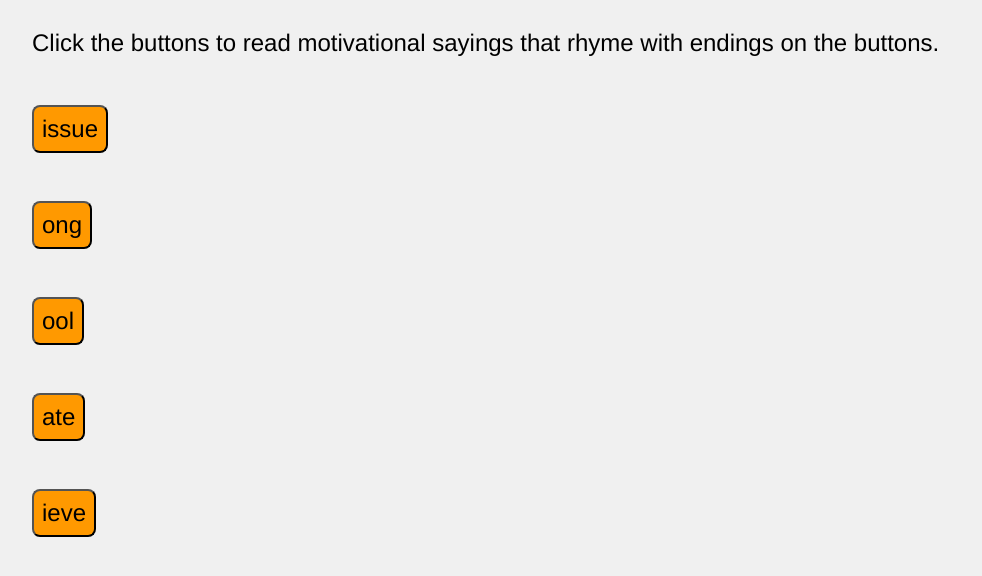
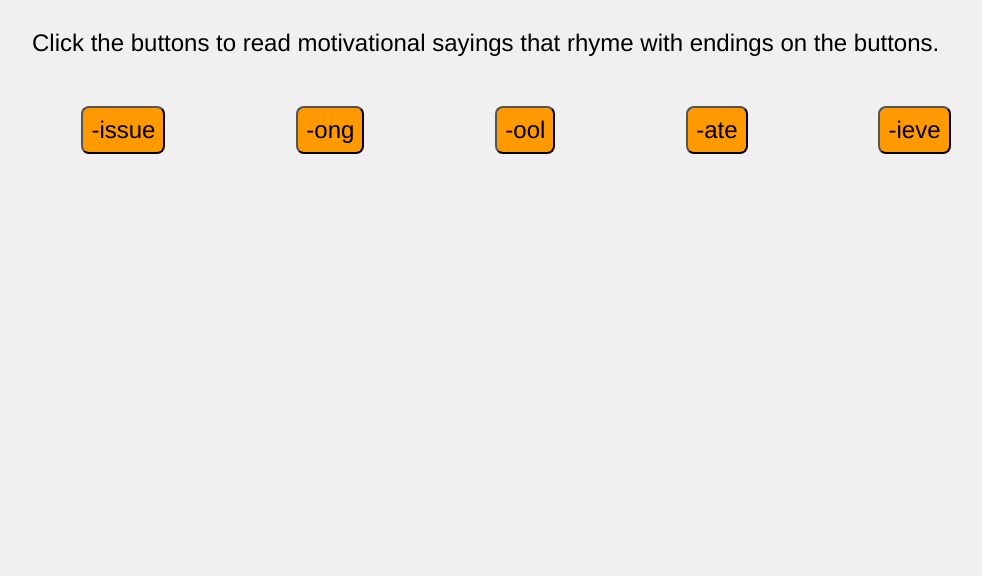
Before and after one commit to SeaFilmz/motivation-website, a plain HTML site: page index.html in a window 1280 px wide. Shown: the part 128-704 px from the top of the page, without its empty margins (124-1106 px from the left). Drawn offline with Linux system fonts and the light colour scheme.

Commit message:
Move Buttons from Column to Row

```diff
--- a/index.html
+++ b/index.html
@@ -21,19 +21,32 @@
         on the buttons.
       </p>
 
-      <div class="buttonWrapper"><button id="issueButton">issue</button></div>
+      <div class="buttons">
+        <span class="buttonWrapper">
+          <button id="issueButton">-issue</button>
+        </span>
+        <span class="buttonWrapper">
+          <button id="longButton">-ong</button>
+        </span>
+        <span class="buttonWrapper">
+          <button id="schoolButton">-ool</button>
+        </span>
+        <span class="buttonWrapper">
+          <button id="hateButton">-ate</button>
+        </span>
+        <span class="buttonWrapper">
+          <button id="believeButton">-ieve</button>
+        </span>
+      </div>
+
       <p id="issueText"></p>
 
-      <div class="buttonWrapper"><button id="longButton">ong</button></div>
       <p id="longText"></p>
 
-      <div class="buttonWrapper"><button id="schoolButton">ool</button></div>
       <p id="schoolText"></p>
 
-      <div class="buttonWrapper"><button id="hateButton">ate</button></div>
       <p id="hateText"></p>
 
-      <div class="buttonWrapper"><button id="believeButton">ieve</button></div>
       <p id="believeText"></p>
     </main>
   </body>
--- a/mainstyles.css
+++ b/mainstyles.css
@@ -45,6 +45,11 @@ p {
   margin-top: 2rem;
 }
 
+.buttons {
+  display: flex;
+  justify-content: space-around;
+}
+
 .buttonWrapper {
   text-align: left;
   margin: 3rem 1rem 0 1rem;
```
